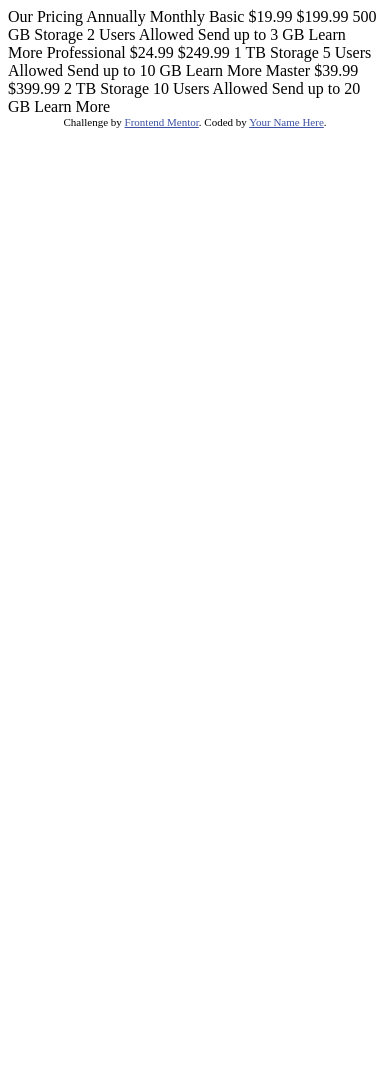
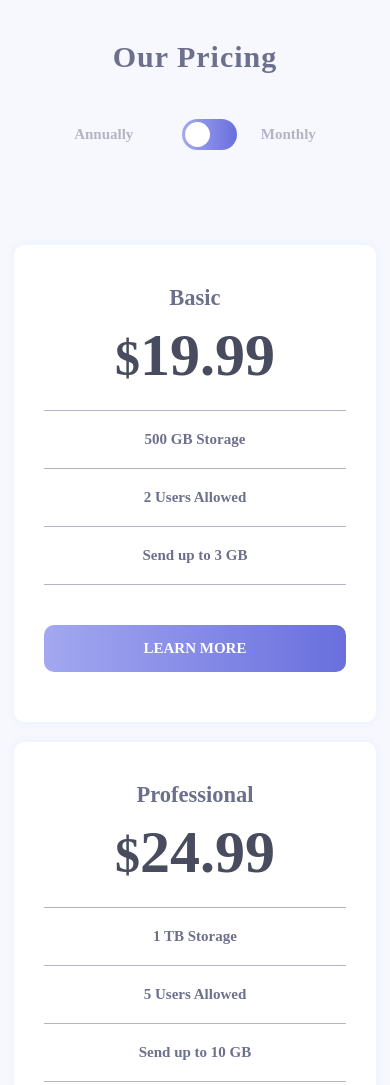
Before and after one commit to malgo-slota/pricing-component-toggle, a plain HTML site: page index.html in a window 390 px wide. Shown: the top 1085 px of the page. Before the commit the page ends 844 px from the top, so only its background shows below. Drawn offline with Linux system fonts and the light colour scheme.

Commit message:
Mobile first Monthly View

```diff
--- a/index.html
+++ b/index.html
@@ -6,47 +6,61 @@
 
   <link rel="icon" type="image/png" sizes="32x32" href="./images/favicon-32x32.png">
 
-  <title>Frontend Mentor | [Challenge Name Here]</title>
+  <title>Frontend Mentor | Pricing component with toggle</title>
 
-  <!-- Feel free to remove these styles or customise in your own stylesheet 👍 -->
-  <style>
-    .attribution { font-size: 11px; text-align: center; }
-    .attribution a { color: hsl(228, 45%, 44%); }
-  </style>
+  <link href="style.css" rel="stylesheet"/>
 </head>
 <body>
+  <header>
+    <h1 class="header-name">Our Pricing</h1>
+    <div class="toggle-wrap">
+       <span>Annually</span>
+        <input type="checkbox" name="switch" id="switch"><label for="switch"></label>
+        <span>Monthly</span>
+        </div>
+  </header>
 
-  Our Pricing
-  Annually
-  Monthly
+<div class="panel">
+  <div class="pricing-plan">
+      <h2 class="pricing-header">Basic</h2>
+      <span class="pricing-price"><small>&dollar;</small>19.99</span>
+      <!-- &dollar;199.99 -->
+      <ul class="pricing-features">
+        <li class="pricing-features-item">500 GB Storage</li>
+        <li class="pricing-features-item">2 Users Allowed</li>
+        <li class="pricing-features-item">Send up to 3 GB</li>
+      </ul>
+      <a href="#/" class="pricing-btn">Learn More</a>
+  </div>
 
-  Basic
-  &dollar;19.99
-  &dollar;199.99
-  500 GB Storage
-  2 Users Allowed
-  Send up to 3 GB
-  Learn More
+  <div class="pricing-plan">
+      <h2 class="pricing-header">Professional</h2>
+      <span class="pricing-price"><small>&dollar;</small>24.99</span>
+      <!-- &dollar;249.99 -->
+      <ul class="pricing-features">
+        <li class="pricing-features-item">1 TB Storage</li>
+        <li class="pricing-features-item">5 Users Allowed</li>
+        <li class="pricing-features-item">Send up to 10 GB</li>
+      </ul>
+      <a href="#/" class="pricing-btn">Learn More</a>
+  </div>
 
-  Professional
-  &dollar;24.99
-  &dollar;249.99
-  1 TB Storage
-  5 Users Allowed
-  Send up to 10 GB
-  Learn More
-
-  Master
-  &dollar;39.99
-  &dollar;399.99
-  2 TB Storage
-  10 Users Allowed
-  Send up to 20 GB
-  Learn More
+  <div class="pricing-plan">
+      <h2 class="pricing-header">Master</h2>
+      <span class="pricing-price"><small>&dollar;</small>39.99</span>
+      <!-- &dollar;399.99 -->
+      <ul class="pricing-features">
+        <li class="pricing-features-item">2 TB Storage</li>
+        <li class="pricing-features-item">10 Users Allowed</li>
+        <li class="pricing-features-item">Send up to 20 GB</li>
+      </ul>
+      <a href="#/" class="pricing-btn">Learn More</a>
+  </div>
+</div>
 
   <div class="attribution">
     Challenge by <a href="https://www.frontendmentor.io?ref=challenge" target="_blank">Frontend Mentor</a>.
-    Coded by <a href="#">Your Name Here</a>.
+    Coded by <a href="#">malgo-slota</a>.
   </div>
 </body>
 </html>
--- /dev/null
+++ b/style.css
@@ -0,0 +1,152 @@
+* {
+    margin: 0px;
+    padding: 0px;
+    box-sizing: border-box;
+}
+
+html{
+    font-size: 15px;
+    font-family: Montserrat;
+    font-weight: 700;
+    color: #6D708D;
+}
+
+li{
+    list-style: none;
+}
+
+a{
+    text-decoration: none;
+}
+
+body{
+    background-color: #f7f7fe;
+    display: flex;
+    flex-direction: column;
+    justify-content: center;
+    align-items: center;
+}
+
+header{
+    display: flex;
+    flex-direction: column;
+    align-items: center;
+    margin: 40px 0;
+}
+
+.header-name{
+    letter-spacing: 1px;
+}
+
+.toggle-wrap{
+    color: #B3B5C6;
+    padding: 5px;
+    margin: 5px;
+    display: flex;
+    justify-content: space-evenly;
+    align-items: center;
+    width: 370px;
+    padding: 40px;
+}
+
+input[type=checkbox]{
+	height: 0;
+	width: 0;
+	visibility: hidden;
+}
+
+label {
+    display: block;
+    width: 55px;
+    height: 31px;
+	background: linear-gradient(to right ,#A3A8F0,#696FDD);
+	border-radius: 100px;
+	position: relative;
+    cursor: pointer;
+}
+
+label::after {
+	content: '';
+	position: absolute;
+	top: 2.5px;
+	left: 3px;
+	width: 25px;
+	height: 25px;
+	background: #fff;
+	border-radius: 90px;
+	transition: 0.5s;
+}
+
+input:checked + label:after {
+   left: calc(100% - 3px);
+   transform: translateX(-100%);
+}
+
+
+.panel{
+    display: flex;
+    flex-direction: column;
+    text-align: center;
+}
+
+.pricing-plan{
+    border-radius: 10px;
+    background-color: white;
+    padding: 30px;
+    margin: 10px;
+    box-shadow: 0 0 0.5em #e1f1ff;
+}
+
+.pricing-header{
+    padding: 10px 0;
+}
+
+.pricing-price{
+    font-size: 4em;
+    padding: 20px 0;
+    color: #494C5F;
+}
+
+.pricing-features{
+     margin: 20px 0;
+}
+
+.pricing-features-item{
+    padding: 20px 0;
+    border-top: 1px solid #B3B5C6 ;
+}
+
+.pricing-features-item:last-child{
+    border-bottom: 1px solid #B3B5C6;
+}
+
+.pricing-btn{
+    background: linear-gradient(to right ,#A3A8F0,#696FDD);
+    color: white;
+    font-weight: 600;
+    border-radius: 10px;
+    padding: 15px 100px;
+    margin: 20px 0;
+    display: inline-block;
+    text-transform: uppercase;
+}
+
+.pricing-btn:hover{
+    background: white;
+    border: 1px solid hsl(233, 13%, 49%);
+    color: hsl(233, 13%, 49%);
+}
+
+@media (min-width:900px) and (max-width:1440px){
+    .panel{
+         flex-direction: row;
+    }
+}
+
+.attribution {
+     font-size: 11px; text-align: center;
+    }
+
+.attribution a {
+     color: hsl(228, 45%, 44%);
+    }
```
